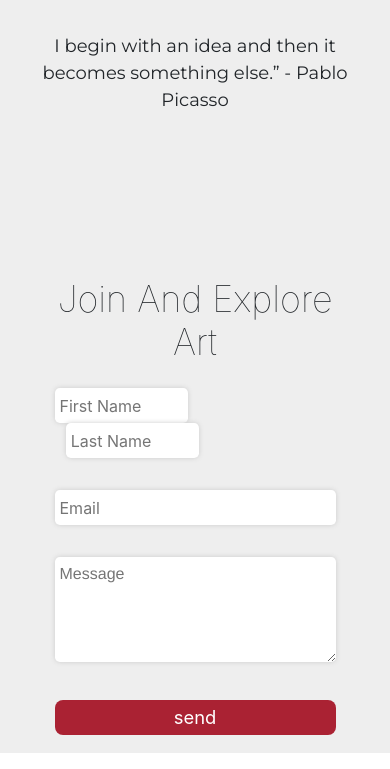
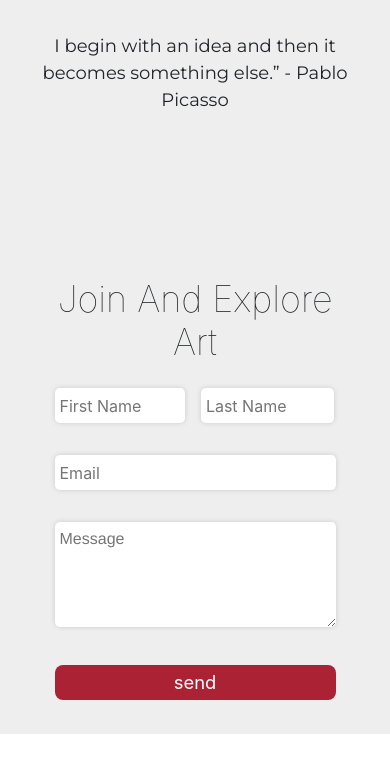
Before and after one commit to buildweekpicasso/tashiLanding, a website: page public/index.html in a window 390 px wide. Shown: the part 1165-1934 px from the top of the page. After the commit the page ends 1899 px from the top, so only its background shows below. Drawn offline with nearby package versions, Linux system fonts and the light colour scheme; a web font is replaced by a local one.

Commit message:
fixed first name responsive placeholder

```diff
--- a/public/index.html
+++ b/public/index.html
@@ -44,6 +44,8 @@
         </div> <!-- about end -->
 
         <div class="container">
+          <div class="row">
+            <div class="col-lg-12 col-sm-12">
             <h1>Join And Explore Art </h1>
               <form class="contact-form">
                  <div class="form-group">
@@ -60,6 +62,8 @@
                       <input type="submit" value="send" class="submit">
                   </div>
               </form>
+            </div>
+            </div> <!-- row end -->
           </div> <!-- container form -->
 
 
--- a/public/picasso.css
+++ b/public/picasso.css
@@ -121,7 +121,7 @@ h1 {
     box-shadow: 0px 0px 10px #aaa;
 }
 .fname {
-    width: 47.5%;
+    width: 46.5%;
 }
 .lname {
     margin-left: 4%;
```
